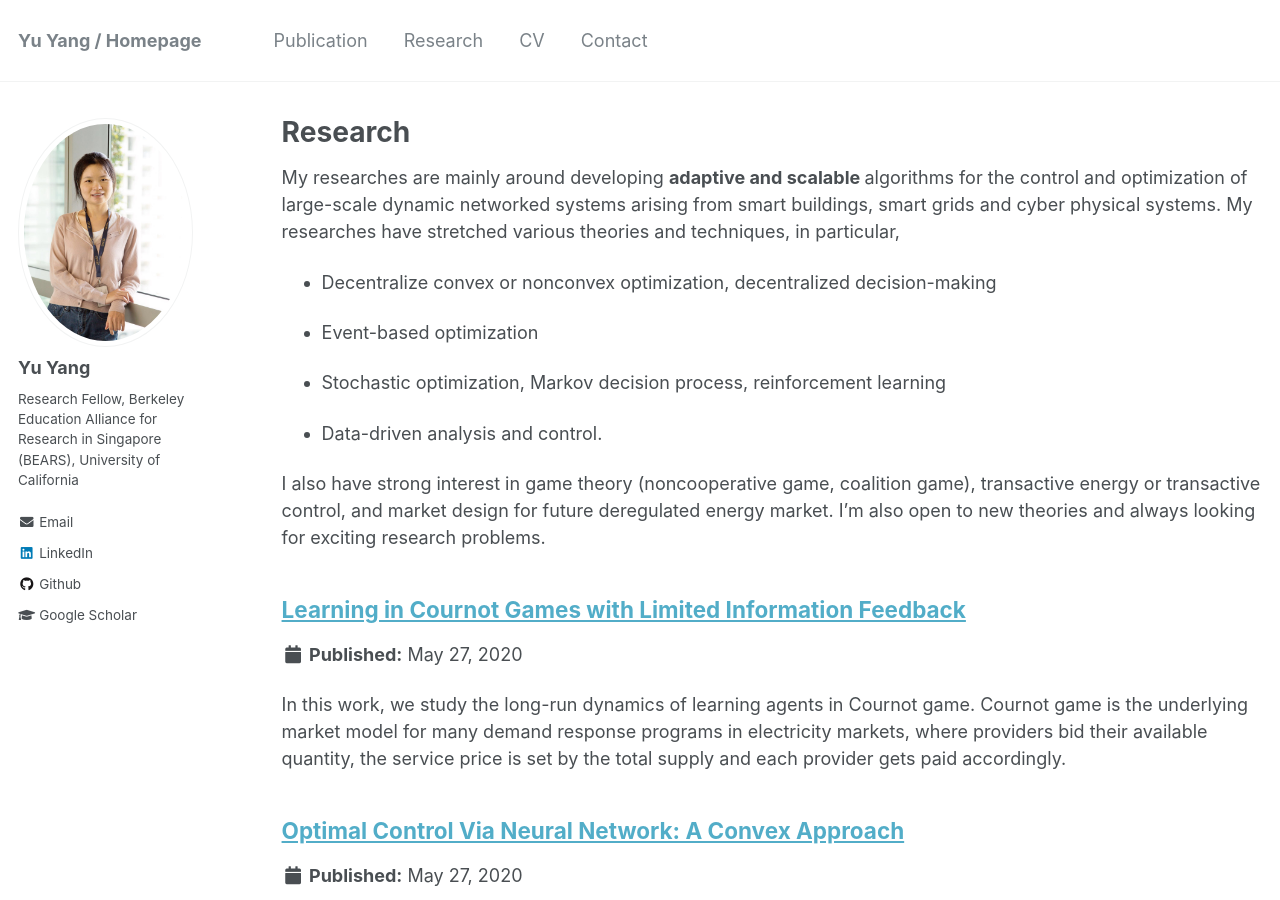
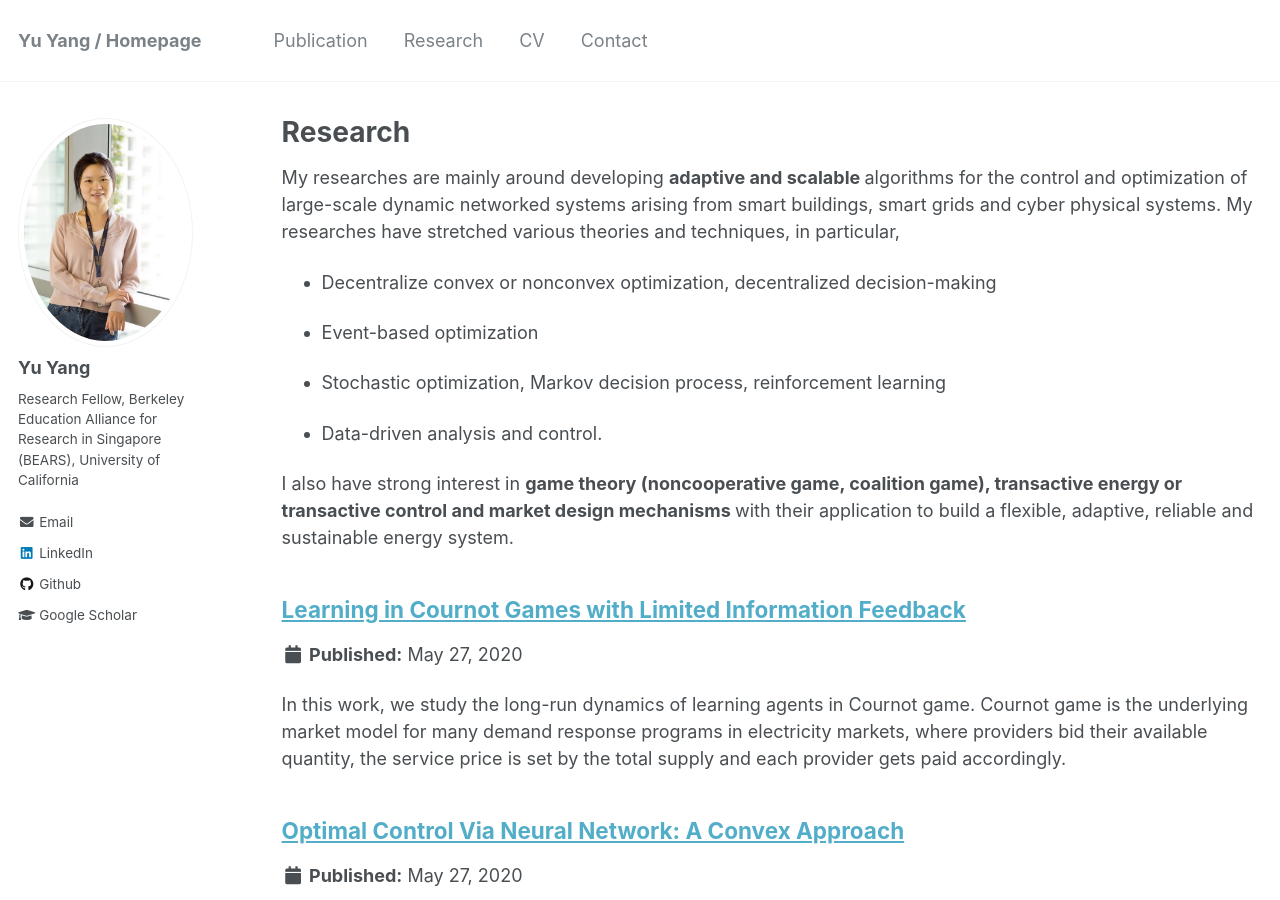
Before and after one commit to yangyu-berkeley/yangyu-berkeley.github.io, a Jekyll site: the page built from _pages/research.md, in a window 1280 px wide and 900 px high. Built offline with Jekyll 4.4.1, drawn with Linux system fonts in a browser that asks for light colours.

Commit message:
Update research.md

```diff
--- a/_pages/research.md
+++ b/_pages/research.md
@@ -16,7 +16,7 @@ My researches have stretched various theories and techniques, in particular,
     <li> <p> Data-driven analysis and control. </p></li>
     </ul>
 </p>
- I also have strong interest in game theory (noncooperative game, coalition game), transactive energy or transactive control, and market design for future deregulated energy market. I'm also open to new theories and always looking for exciting research problems.
+ I also have strong interest in <b>game theory (noncooperative game, coalition game), transactive energy or transactive control and market design mechanisms </b>with their application to build a flexible, adaptive, reliable and sustainable energy system.
 
 {% for post in site.research %}
   {% include archive-single.html %}
```
